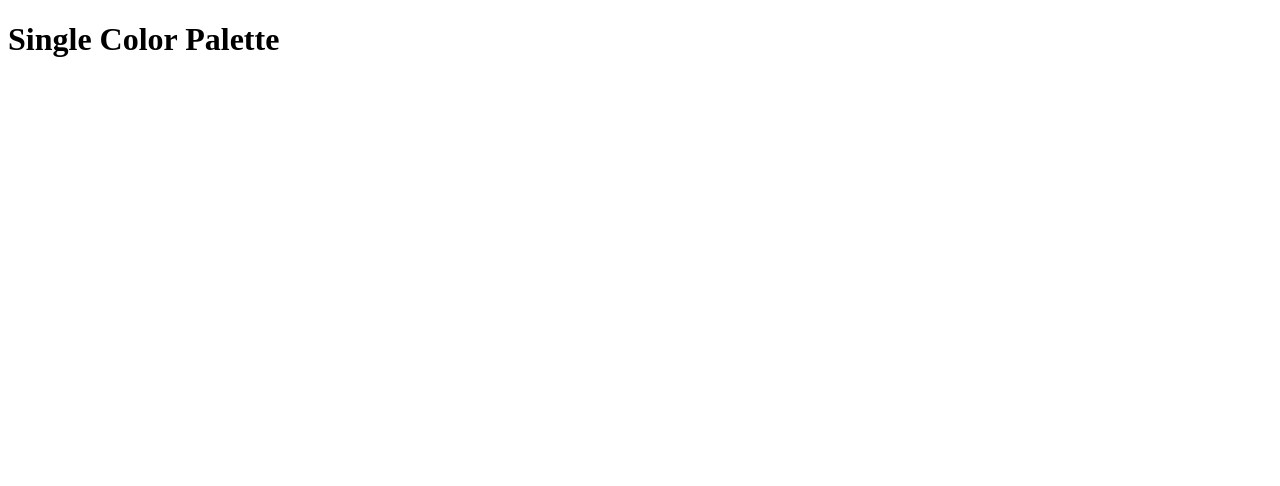
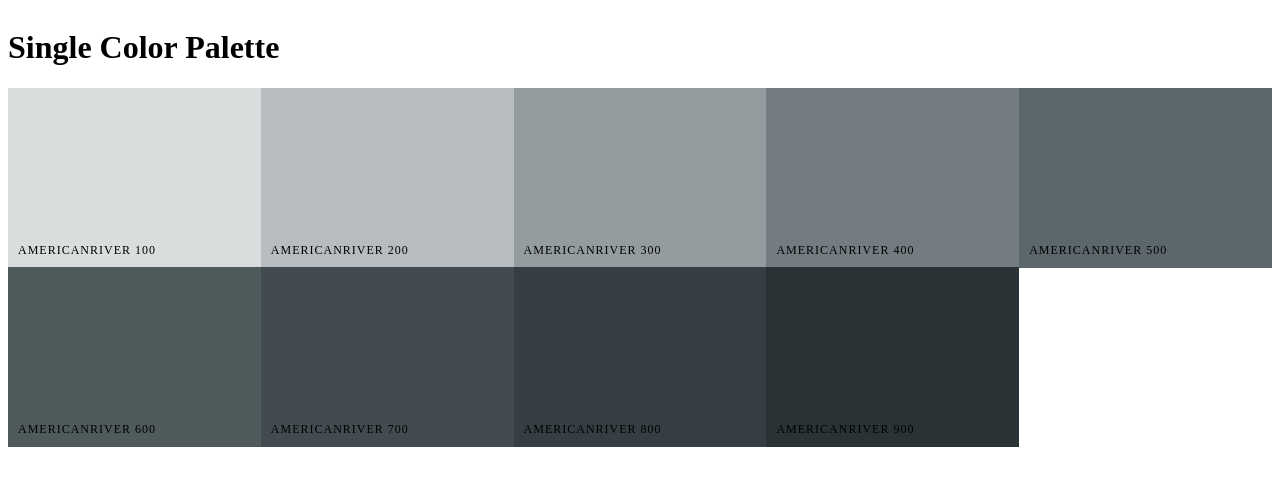
Before and after one commit to Abdulazeez1010/Color_Project, a React (Vite) app: page /palette/flat-ui-colors-american/americanriver in a window 1280 px wide. Shown: the top 486 px of the page. Built offline with nearby package versions, Linux system fonts and the light colour scheme.

Commit message:
Display colors in SingleColorPalette

```diff
--- a/src/App.jsx
+++ b/src/App.jsx
@@ -13,7 +13,10 @@ function App() {
       <Routes>
         <Route path='/' element={<PaletteList palettes={seedColors}/>}/>
         <Route path='/palette/:id' element={<PaletteRouter/>}/>
-        <Route path='/palette/:paletteId/:colorId' element={<SingleColorPalette/>}/>
+        <Route
+          path='/palette/:paletteId/:colorId'
+          element={<SingleColorPalette palettes={seedColors}/>}
+        />
       </Routes>
     </div>
   )
--- a/src/ColorBox.jsx
+++ b/src/ColorBox.jsx
@@ -3,7 +3,7 @@ import { useState } from 'react';
 import { Link } from 'react-router-dom';
 import './ColorBox.css'
 
-function ColorBox({background, name, paletteId, id}){
+function ColorBox({background, name, paletteId, id, showLink}){
     const [copied, setCopied] = useState(false)
 
     const copyText = () => {
@@ -33,12 +33,14 @@ function ColorBox({background, name, paletteId, id}){
                 </div>
                 <button className='copy-button'>Copy</button>
             </div>
+            {showLink &&
             <Link
               to={`/palette/${paletteId}/${id}`}
               onClick={(e) => e.stopPropagation()}
             >
                 <span className='see-more'>More</span>
             </Link>
+            }
         </div>
     )
 }
--- a/src/Palette.jsx
+++ b/src/Palette.jsx
@@ -14,6 +14,7 @@ function Palette({palette}){
           key={color.id}
           id={color.id}
           paletteId={palette.id}
+          showLink={true}
         />
     ))
     const changeLevel = (level) =>{
--- a/src/SingleColorPalette.jsx
+++ b/src/SingleColorPalette.jsx
@@ -1,9 +1,49 @@
 
+import { useState } from "react";
+import { useParams } from "react-router-dom";
+import ColorBox from "./ColorBox";
+import { generatePalette } from "./colorHelpers";
 
-function SingleColorPalette(){
+function SingleColorPalette({palettes}){
+
+    const {paletteId} = useParams();
+    const {colorId} = useParams();
+
+    const findPalette = (paletteId) => {
+        return generatePalette(palettes.find(p => p.id === paletteId))
+    }
+    // console.log(colorId)
+
+    const gatherShades = (palette, colorToFilterBy) => {
+        let shades = [];
+        let allColors = palette.colors;
+
+        for(let key in allColors){
+            shades = shades.concat(
+                allColors[key].filter(color => color.id === colorToFilterBy)
+            )
+        }
+        return shades.slice(1);
+    }
+
+    const _shades = gatherShades(findPalette(paletteId), colorId)
+    // console.log(_shades);
+
+    const colorBoxes = _shades.map(color =>(
+        <ColorBox
+          key={color.id}
+          name={color.name}
+          background={color.hex}
+          showLink={false}
+        />
+    ))
+
     return(
-        <div>
+        <div className="Palette">
             <h1>Single Color Palette</h1>
+            <div className="Palette-colors">
+                {colorBoxes}
+            </div>
         </div>
     )
 }
```
